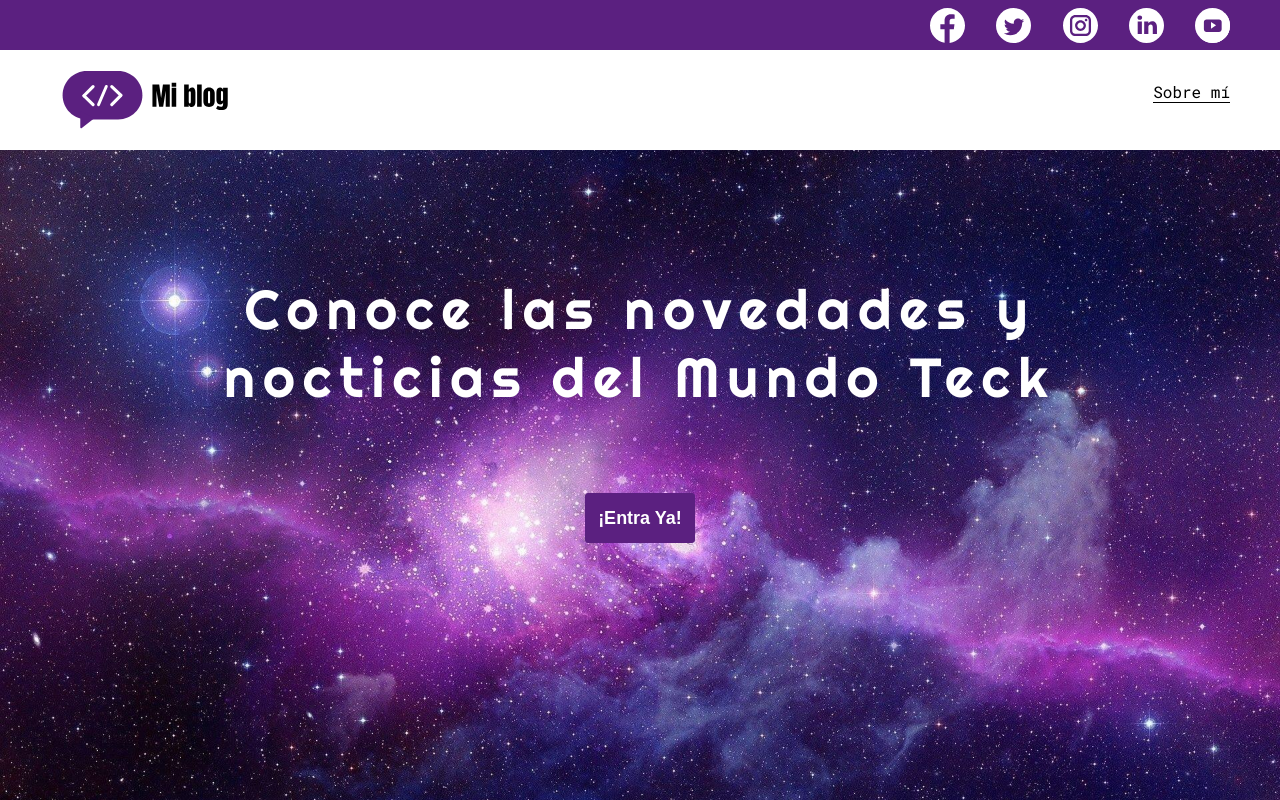
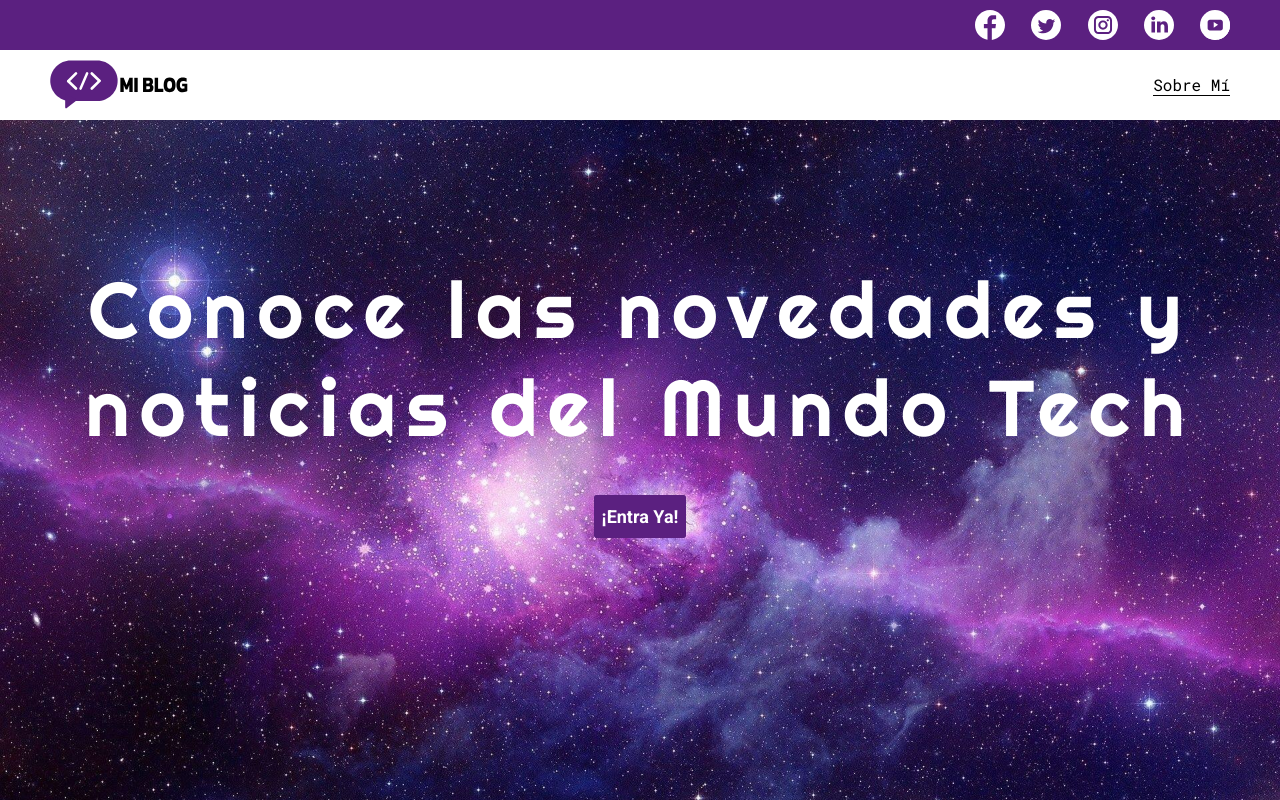
Before and after one commit to BrianPalencia/Blogs, a plain HTML site: page index.html in a window 1280 px wide. Drawn offline with Linux system fonts and the light colour scheme.

Commit message:
rehice el home

```diff
--- /dev/null
+++ b/CSS/bigscreen.css
@@ -0,0 +1,13 @@
+.home-main section {
+    padding: 160px 50px;
+}
+.home-main-text {
+    font-size: 100px;
+    letter-spacing: 10px;
+}
+.home-main-buttom {
+    padding: 15px 12px;
+}
+.home-main-buttom a {
+    font-size: 25px;
+}
--- /dev/null
+++ b/CSS/desktop.css
@@ -0,0 +1,10 @@
+.home-main section {
+    padding: 140px 50px;
+}
+.home-main-text {
+    font-size: 79px;
+    letter-spacing: 10px;
+}
+.home-main-buttom {
+    padding: 10px 7px;
+}
--- a/CSS/main.css
+++ b/CSS/main.css
@@ -1,7 +1,18 @@
+:root {
+    --main-violet: #5b2080;
+    --white: #ffffff;
+    --light-violet: #ebd1e3;
+    --light-gray: #cdd2da;
+    --light-black: #22272d;
+    --black: #000000;
+}
+* {
+    margin: 0;
+    padding: 0;
+    box-sizing: border-box;
+}
 body {
     font-family: 'Roboto Mono', monospace;
-    margin: 0;
-    padding: 0;;
 }
 a {
     text-decoration: none;
@@ -15,125 +26,143 @@ a {
     left: 0;
     right: 0
 }
-.grid-container {
-    max-width: 980px;
-    margin: auto;
+
+.icons-container {
+    width: 100%;
+    height: 50px;
+    display: flex;
+    justify-content: flex-end;
+    background-color: var(--main-violet);
 }
+.icons-container .icons-section {
+    width: 255px;
+    height: auto;
+    display: flex;
+    list-style: none;
+    justify-content: space-between;
+    align-items: center;
+    margin: 0 50px;
+
+}
+.icons-container .icons-section .facebook-icon {
+    background-image: url('../assets/icons/facebooklogo.svg');
+    background-repeat: no-repeat;
+    background-position: center;
+    background-size: contain;
+    width: 30px;
+    height: 30px;
+}
+.icons-container .icons-section .twitter-icon {
+    background-image: url('../assets/icons/twitterlogo.svg');
+    background-repeat: no-repeat;
+    background-position: center;
+    background-size: contain;
+    width: 30px;
+    height: 30px;
+}
+.icons-container .icons-section .instagram-icon {
+    background-image: url('../assets/icons/instagramlogo.svg');
+    background-repeat: no-repeat;
+    background-position: center;
+    background-size: contain;
+    width: 30px;
+    height: 30px;
+}
+.icons-container .icons-section .linkedin-icon {
+    background-image: url('../assets/icons/linkedinlogo.svg');
+    background-repeat: no-repeat;
+    background-position: center;
+    background-size: contain;
+    width: 30px;
+    height: 30px;
+}
+.icons-container .icons-section .youtube-icon {
+    background-image: url('../assets/icons/youtubelogo.svg');
+    background-repeat: no-repeat;
+    background-position: center;
+    background-size: contain;
+    width: 30px;
+    height: 30px;
+}
+
 header {
     width: 100%;
-    height: 140px;
-    display: grid;
-    grid-template-row: 1fr 1fr;
+    display: flex;
 }
-header .header-icons-container {
+header .nav-container {
     width: 100%;
+    height: auto;
+    margin: 0 50px;
+}
+header .nav-container ul {
+    width: 100%;
+    height: auto;
+    list-style: none;
+    display: inline-flex;
+    justify-content: space-between;
+    align-items: center;
+    margin: 10px 0;
+}
+.nav-logo-container {
     height: 50px;
-    display: grid;
-    background-color: #5b2080;
+    justify-content: center;
+    align-items: center;
 }
-header .header-icons-container .icons {
-    width: 300px;
-    height: auto;
-    display: flex;
-    justify-items: flex-end;
-    align-items: center;
-    justify-content: space-between;
-    justify-self: end;
-    margin-right: 50px;
-    margin-left: 50px;
+.nav-logo-container a {
+    display: inline-block;
+    height: 50px;
 }
-.facebook-logo {
-    background-image: url('../assets/icons/facebooklogo.svg');
-    background-repeat: no-repeat;
+.nav-container img {
+    width: 140px;
 }
-.twitter-logo {
-    background-image: url('../assets/icons/twitterlogo.svg');
-    background-repeat: no-repeat;
-}
-.instagram-logo {
-    background-image: url('../assets/icons/instagramlogo.svg');
-    background-repeat: no-repeat;
-}
-.linkedin-logo {
-    background-image: url('../assets/icons/linkedinlogo.svg');
-    background-repeat: no-repeat;
-}
-.youtube-logo {
-    background-image: url('../assets/icons/youtubelogo.svg');
-    background-repeat: no-repeat;
-}
-.social {
-    display: block;
-    height: 35px;
-    width: 35px;
-}
-nav {
-    display: grid;
-    grid-template-columns: 1fr 1fr;
-    height: 100px;
-    background-color: white;
-}
-nav .nav-logo-container {
-    margin-left: 50px;
-}
-nav .nav-logo-container img {
-    width: 200px;
-    margin-top: -50px;
-}
-nav .profile-link {
+.nav-container .profile-link {
     display: flex;
     align-items: center;
-    justify-content: flex-end;
-    margin-right: 50px;
-    margin-top: -70px;
+    margin: 0;
 }
-nav .profile-link a {
-    color: black;
-    border-bottom: 1px solid black;
+.nav-container .profile-link a {
+    display: block;
+    color: var(--black);
+    margin: 0;
+    border-bottom: 1px solid var(--black);
 }
-
 .home-main {
-    display: grid;
-    grid-template-columns: 1fr 4fr 1fr;
-    height: 100%;
-    background-image: url(../assets/imgs/background.jpg);
+    height: 100vh;
+    background-image: url('../assets/imgs/background.jpg');
     background-position: center;
     background-repeat: no-repeat;
     background-size: cover;
 }
 .home-main section {
-    display: grid;
-    grid-column: 2;
-    justify-items: center;
-    height: 350px;
-    margin-top: 80px;
+    text-align: center;
+    justify-content: center;
+    padding: 50px 50px;
 }
 .home-main-text {
-    font-size: 55px;
-    font-weight: 700px;
+    font-size: 37px;
+    font-weight: 400;
     font-family: 'Righteous', sans-serif;
-    letter-spacing: 8px;
-    color: white;
-    text-align: center;
+    letter-spacing: 5px;
+    color: var(--white);
+    padding-bottom: 50px;
 }
 .home-main-buttom {
-    border: 1px solid #5b2080;
-    width: 110px;
-    height: 50px;
-    background: #5b2080;
-    display: grid;
-    align-items: center;
+    border: 1px solid var(--main-violet);
+    background: var(--main-violet);
     transition: all ease .3s;
     border-radius: 3px;
+    padding: 8px 5px;
 }
 .home-main-buttom a {
     font-weight: 700;
     font-size: 18px;
-    color: #fff;
+    color: var(--white);
+    letter-spacing: 0;
+    font-family: 'Roboto', sans-serif;
 }
 .home-main-buttom:hover {
-    background: #62218a;
-    color: rgb(242, 239, 239);
+        background: #62218a;
+        color: rgb(242, 239, 239);
 }
 
 .blogs-main {
--- /dev/null
+++ b/CSS/tablet.css
@@ -0,0 +1,7 @@
+.home-main-text {
+    font-size: 65px;
+    letter-spacing: 9px;
+}
+.home-main-buttom {
+    padding: 8px 5px;
+}
--- a/index.html
+++ b/index.html
@@ -6,34 +6,49 @@
     <meta name="viewport" content="width=device-width, initial-scale=1.0">
     <title>Mi Blog</title>
     <link rel="stylesheet" href="./CSS/main.css">
-    <link href="https://fonts.googleapis.com/css2?family=Bebas+Neue&family=Righteous&family=Roboto+Mono:wght@400;600&display=swap" rel="stylesheet">
+    <link rel="stylesheet" href="./CSS/tablet.css" media="(min-width: 600px)">
+    <link rel="stylesheet" href="./CSS/desktop.css" media="(min-width: 1050px)">
+    <link rel="stylesheet" href="./CSS/bigscreen.css" media="(min-width: 1500px)">
+    <link href="https://fonts.googleapis.com/css2?family=Bebas+Neue&family=Righteous&family=Roboto+Mono:wght@200;400;600&family=Roboto:wght@400;700&family=Ubuntu:wght@400;500;700&display=swap" rel="stylesheet">
 </head>
 <body class="home-body">
+    <div class="icons-container">
+        <ul class="icons-section">
+            <li class="facebook-icon">
+                <a href="https://www.facebook.com/BrianDonaldo/"></a>
+            </li>
+            <li class="twitter-icon">
+                <a href="https://twitter.com/im_Brian_"></a>
+            </li>
+            <li class="instagram-icon">
+                <a href="https://www.instagram.com/im_brian__/"></a>
+            </li>
+            <li class="linkedin-icon">
+                <a href="https://www.linkedin.com/in/brianpalencia/"></a>
+            </li>
+            <li class="youtube-icon">
+                <a href="https://www.youtube.com/channel/UC1LZwqoR2Zp7-4zyPYMeAJg"></a>
+            </li>
+        </ul>
+    </div>
     <header>
-        <section class="header-icons-container">
-            <div class="icons">
-                <a href="https://www.facebook.com/BrianDonaldo/"><span class="facebook-logo social"></span></a>
-                <a href="https://twitter.com/im_Brian_"><span class="twitter-logo social"></span></a>
-                <a href="https://www.instagram.com/im_brian__/"><span class="instagram-logo social"></span></a>
-                <a href="https://www.linkedin.com/in/brianpalencia/"><span class="linkedin-logo social"></span></a>
-                <a href="https://www.youtube.com/channel/UC1LZwqoR2Zp7-4zyPYMeAJg"><span class="youtube-logo social"></span></a>
-            </div>
-        </section>
-        <nav>
-            <section class="nav-logo-container">
-                <a href=""><img src="./assets/icons/Icono&texto.svg" alt="Logo de mi blog"></a>
-            </section>
-            <section class="profile-link">
-                <a href="perfil.html">Sobre mí</a>
-            </section>
+        <nav class="nav-container">
+            <ul>
+                <li class="nav-logo-container">
+                    <a href="./blog.html"><img src="./assets/icons/LogoBrian2.svg" alt="Logo de mi blog"></a>
+                </li>
+                <li class="profile-link">
+                    <a href="./perfil.html">Sobre Mí</a>
+                </li>
+            </ul>
         </nav>
     </header>
     <main class="home-main">
         <section>
-            <p class="home-main-text">Conoce las novedades y nocticias del Mundo Teck</p>
-            <button class="home-main-buttom">
-                <a href="blogs.html">¡Entra Ya!</a>
-            </button>
+            <p class="home-main-text">Conoce las novedades y noticias del Mundo Tech</p>
+            <buttom class="home-main-buttom">
+                <a href="./blogs.html">¡Entra Ya!</a>
+            </buttom>
         </section>
     </main>
 </body>
```
Also changed, not shown: assets/icons/LogoBrian2.svg (added).
